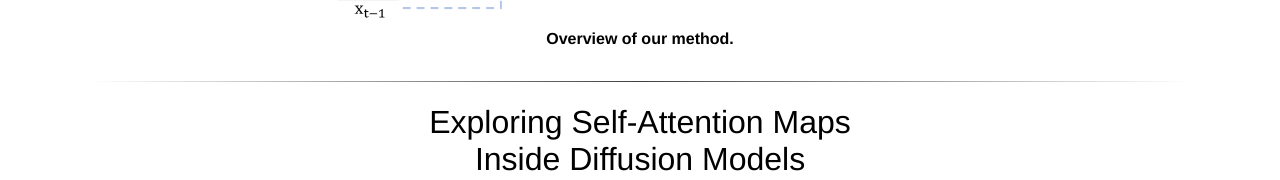
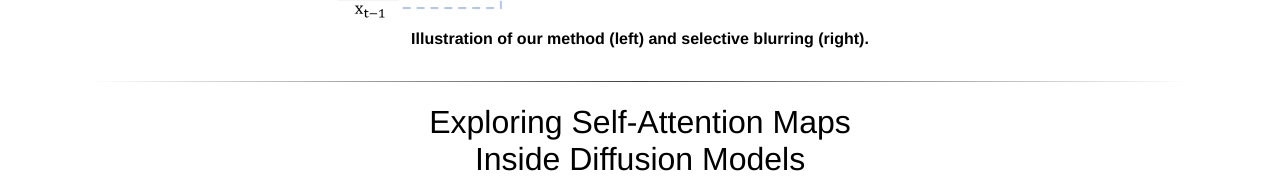
Before and after one commit to SusungHong/Self-Attention-Guidance, a plain HTML site: page index.html in a window 1280 px wide. Shown: the part 4036-4216 px from the top of the page. Drawn offline with Linux system fonts and the light colour scheme; a script that the page names is missing.

Commit message:
Update index.html

```diff
--- a/index.html
+++ b/index.html
@@ -354,7 +354,7 @@
 		<tr>
 			<td>
 				<center>
-					<b>Overview of our method.</b>
+					<b>Illustration of our method (left) and selective blurring (right).</b>
 				</center>
 			</td>
 		</tr>
```
